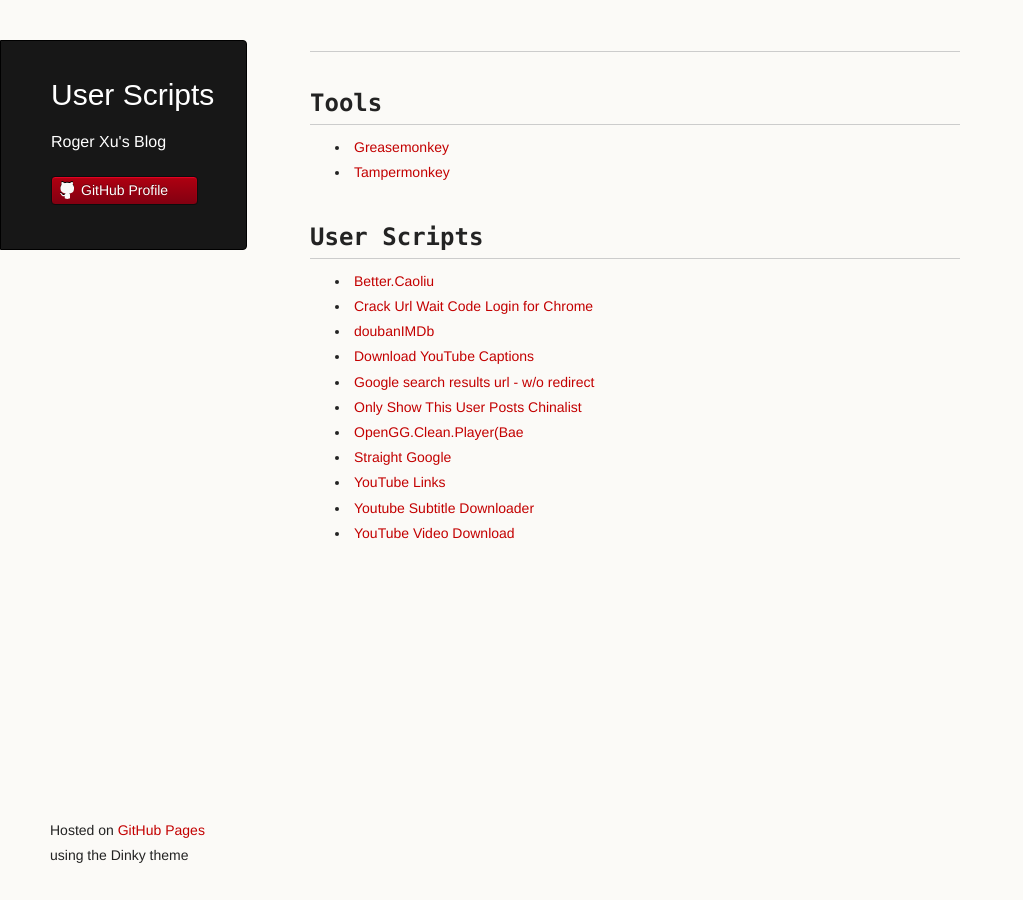
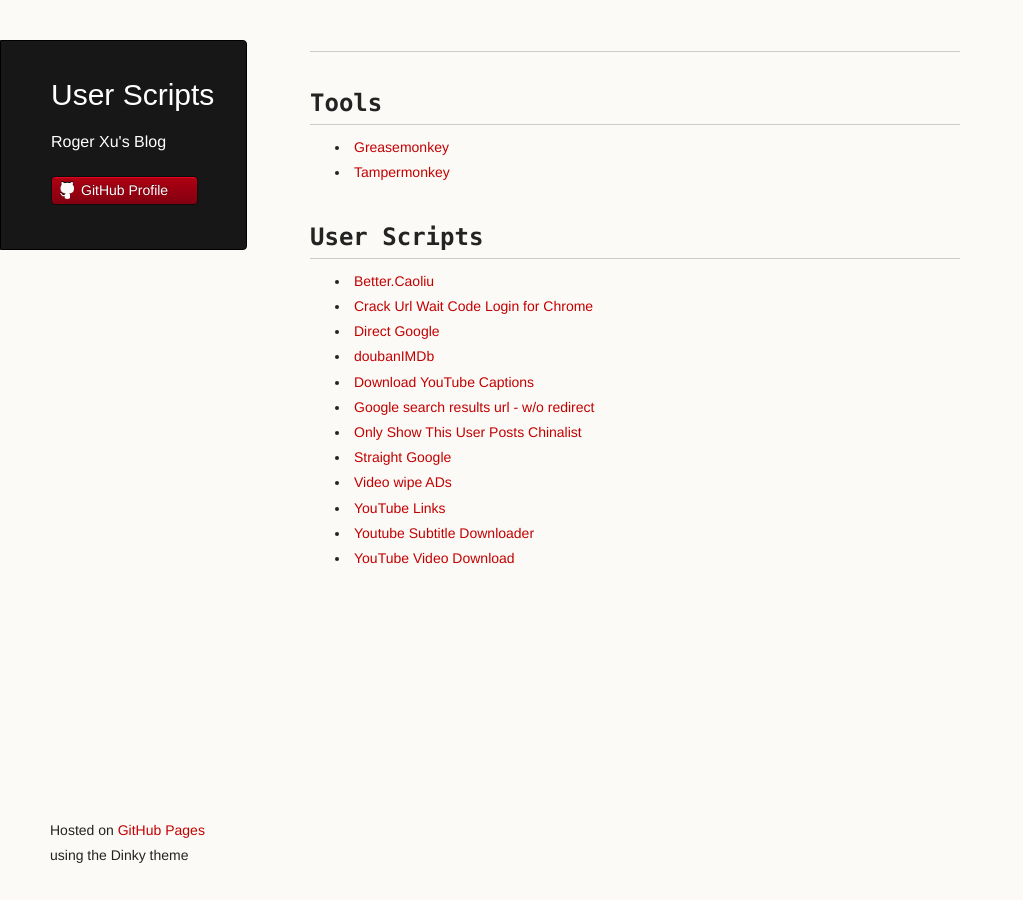
Before and after one commit to rogerxu/rogerxu.github.io, a Jekyll site: the page built from _posts/2013-07-27-user-scripts.md, in a window 1280 px wide. Shown: the whole page, without its empty margins (0-1023 px from the left). Built offline with Jekyll 4.4.1, drawn with Linux system fonts in a browser that asks for light colours.

Commit message:
Update user scripts.

```diff
--- a/_posts/2013-07-27-user-scripts.md
+++ b/_posts/2013-07-27-user-scripts.md
@@ -12,12 +12,13 @@
 
 * [Better.Caoliu](http://userscripts.org/scripts/show/122991)
 * [Crack Url Wait Code Login for Chrome](http://userscripts.org/scripts/show/157621)
+* [Direct Google](https://greasyfork.org/scripts/568-direct-google)
 * [doubanIMDb](http://userscripts.org/scripts/show/103552)
 * [Download YouTube Captions](http://userscripts.org/scripts/show/50003)
 * [Google search results url - w/o redirect](http://userscripts.org/scripts/show/120091)
 * [Only Show This User Posts Chinalist](http://userscripts.org/scripts/show/137995)
-* [OpenGG.Clean.Player(Bae](http://userscripts.org/scripts/show/162286)
 * [Straight Google](http://userscripts.org/scripts/show/121261)
+* [Video wipe ADs](https://greasyfork.org/scripts/358-video-wipe-ads)
 * [YouTube Links](http://userscripts.org/scripts/show/110007)
 * [Youtube Subtitle Downloader](http://userscripts.org/scripts/show/170867)
 * [YouTube Video Download](http://userscripts.org/scripts/show/62634)
```
